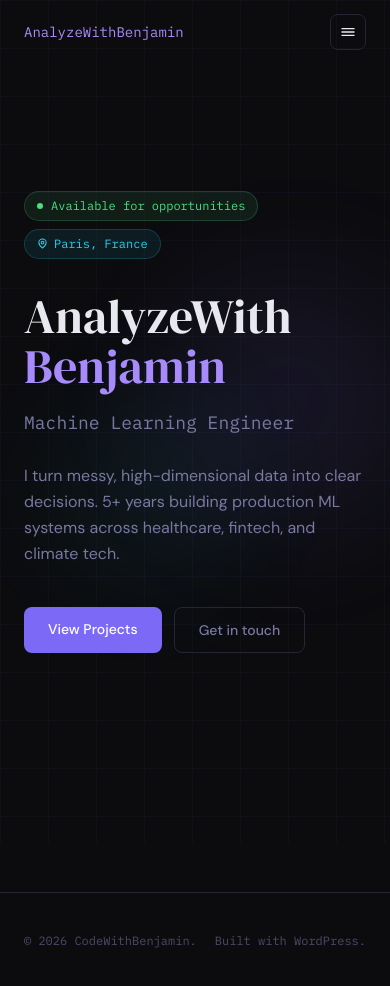
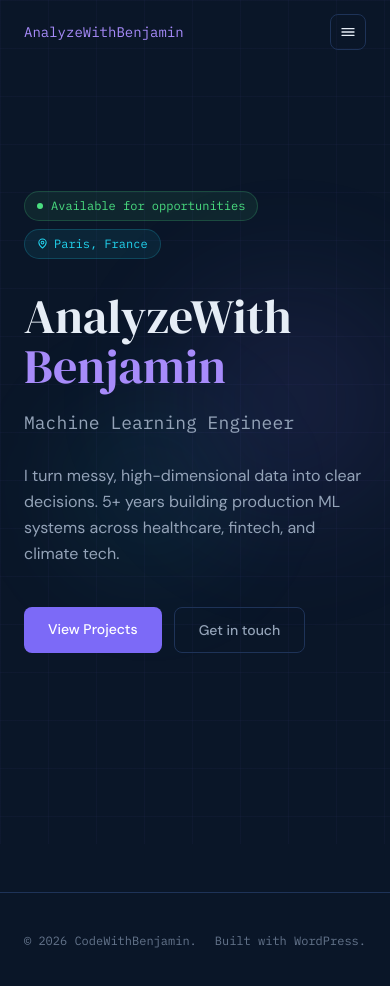
Before and after one commit to eakelvin/ben-kusi, a Next.js app: page / in a window 390 px wide. Shown: the top 986 px of the page. Built offline with nearby package versions, Linux system fonts and the light colour scheme.

Commit message:
Remove theme-related CSS variables and ThemeToggle component; update Navbar for cleaner layout and adjust mobile menu transition styles.

```diff
--- a/src/app/globals.css
+++ b/src/app/globals.css
@@ -1,78 +1,6 @@
 @import "tailwindcss";
 
 :root {
-  --bg: #0c0c0f;
-  --bg-2: #111116;
-  --bg-3: #16161d;
-  --card: #1a1a24;
-  --border: #252535;
-  --accent: #7c6af7;
-  --accent-2: #a78bfa;
-  --accent-glow: rgba(124, 106, 247, 0.15);
-  --text: #e8e8f0;
-  --text-muted: #7878a0;
-  --text-dim: #4a4a68;
-  --green: #4ade80;
-  --amber: #fbbf24;
-  --rose: #f87171;
-  --cyan: #22d3ee;
-}
-
-html[data-theme="midnight"] {
-  --bg: #0c0c0f;
-  --bg-2: #111116;
-  --bg-3: #16161d;
-  --card: #1a1a24;
-  --border: #252535;
-  --accent: #7c6af7;
-  --accent-2: #a78bfa;
-  --accent-glow: rgba(124, 106, 247, 0.15);
-  --text: #e8e8f0;
-  --text-muted: #7878a0;
-  --text-dim: #4a4a68;
-  --green: #4ade80;
-  --amber: #fbbf24;
-  --rose: #f87171;
-  --cyan: #22d3ee;
-}
-
-html[data-theme="slate-light"] {
-  --bg: #fafafa;
-  --bg-2: #f4f4f5;
-  --bg-3: #ececef;
-  --card: #ffffff;
-  --border: #e4e4e7;
-  --accent: #6d4cf2;
-  --accent-2: #8b5cf6;
-  --accent-glow: rgba(109, 76, 242, 0.18);
-  --text: #0f172a;
-  --text-muted: #475569;
-  --text-dim: #94a3b8;
-  --green: #16a34a;
-  --amber: #d97706;
-  --rose: #e11d48;
-  --cyan: #0891b2;
-}
-
-html[data-theme="paper-cream"] {
-  --bg: #f5efe2;
-  --bg-2: #ede7d8;
-  --bg-3: #e6dfcc;
-  --card: #fffaef;
-  --border: #d6cdb7;
-  --accent: #c2410c;
-  --accent-2: #ea580c;
-  --accent-glow: rgba(194, 65, 12, 0.18);
-  --text: #2a241c;
-  --text-muted: #6b5d4a;
-  --text-dim: #9c8f78;
-  --green: #15803d;
-  --amber: #b45309;
-  --rose: #b91c1c;
-  --cyan: #0e7490;
-}
-
-html[data-theme="midnight-navy"] {
   --bg: #0a1628;
   --bg-2: #0f1d35;
   --bg-3: #13213a;
@@ -86,42 +14,6 @@ html[data-theme="midnight-navy"] {
   --text-dim: #64748b;
   --green: #4ade80;
   --amber: #fbbf24;
-  --rose: #f87171;
-  --cyan: #22d3ee;
-}
-
-html[data-theme="mocha-warm"] {
-  --bg: #1c1917;
-  --bg-2: #221d1b;
-  --bg-3: #2a2521;
-  --card: #2a2521;
-  --border: #44403c;
-  --accent: #fb7185;
-  --accent-2: #f9a8d4;
-  --accent-glow: rgba(251, 113, 133, 0.18);
-  --text: #ede8e0;
-  --text-muted: #a8a29e;
-  --text-dim: #78716c;
-  --green: #84cc16;
-  --amber: #fbbf24;
-  --rose: #fb7185;
-  --cyan: #22d3ee;
-}
-
-html[data-theme="forest"] {
-  --bg: #0d1f1c;
-  --bg-2: #122925;
-  --bg-3: #152825;
-  --card: #163030;
-  --border: #1f4040;
-  --accent: #84cc16;
-  --accent-2: #bef264;
-  --accent-glow: rgba(132, 204, 22, 0.2);
-  --text: #e4f1ed;
-  --text-muted: #94b4a5;
-  --text-dim: #5f7d70;
-  --green: #34d399;
-  --amber: #facc15;
   --rose: #f87171;
   --cyan: #22d3ee;
 }
--- a/src/app/layout.tsx
+++ b/src/app/layout.tsx
@@ -28,19 +28,12 @@ export const metadata: Metadata = {
   description: "Data scientist specializing in ML, NLP, and statistical modeling.",
 };
 
-const themeInitScript = `try{var t=localStorage.getItem('theme');if(t)document.documentElement.setAttribute('data-theme',t);}catch(e){}`;
-
 export default function RootLayout({ children }: { children: React.ReactNode }) {
   return (
     <html
       lang="en"
       data-scroll-behavior="smooth"
-      data-theme="midnight"
-      suppressHydrationWarning
       className={`${dmSans.variable} ${dmSerif.variable} ${ibmMono.variable}`}>
-      <head>
-        <script dangerouslySetInnerHTML={{ __html: themeInitScript }} />
-      </head>
       <body className={dmSans.className}>
         <Navbar />
         <main>{children}</main>
--- a/src/components/Navbar.tsx
+++ b/src/components/Navbar.tsx
@@ -2,7 +2,6 @@
 import { useState, useEffect } from "react";
 import Link from "next/link";
 import { usePathname } from "next/navigation";
-import { ThemeToggle } from "@/components/ThemeToggle";
 
 const links = [
   { href: "/", label: "Home" },
@@ -53,7 +52,6 @@ export function Navbar() {
               </Link>
             );
           })}
-          <ThemeToggle />
           <a href="/resume.pdf"
             className="text-xs px-4 py-2 rounded-lg font-mono transition-all duration-200 hover:opacity-90"
             style={{ background: "var(--accent)", color: "#fff" }}>
@@ -84,7 +82,7 @@ export function Navbar() {
       </div>
 
       <div
-        className={`md:hidden overflow-hidden transition-[max-height] duration-300 ease-in-out ${open ? "max-h-[34rem]" : "max-h-0"}`}
+        className={`md:hidden overflow-hidden transition-[max-height] duration-300 ease-in-out ${open ? "max-h-96" : "max-h-0"}`}
         style={{ borderTop: open ? "1px solid var(--border)" : "1px solid transparent" }}>
         <div className="px-6 py-4 flex flex-col gap-1">
           {links.map(l => {
@@ -107,9 +105,6 @@ export function Navbar() {
             style={{ background: "var(--accent)", color: "#fff" }}>
             Resume ↗
           </a>
-          <div className="mt-3 pt-3" style={{ borderTop: "1px solid var(--border)" }}>
-            <ThemeToggle variant="block" onPick={() => setOpen(false)} />
-          </div>
         </div>
       </div>
     </nav>
--- a/src/components/ThemeToggle.tsx
+++ /dev/null
@@ -1,151 +0,0 @@
-"use client";
-import { useEffect, useRef, useState } from "react";
-import { themes, DEFAULT_THEME, THEME_STORAGE_KEY, type ThemeId } from "@/lib/themes";
-
-interface ThemeToggleProps {
-  variant?: "icon" | "block";
-  onPick?: () => void;
-}
-
-export function ThemeToggle({ variant = "icon", onPick }: ThemeToggleProps) {
-  const [theme, setTheme] = useState<ThemeId>(DEFAULT_THEME);
-  const [open, setOpen] = useState(false);
-  const rootRef = useRef<HTMLDivElement | null>(null);
-
-  useEffect(() => {
-    try {
-      const stored = localStorage.getItem(THEME_STORAGE_KEY) as ThemeId | null;
-      if (stored && themes.some(t => t.id === stored)) {
-        setTheme(stored);
-        document.documentElement.dataset.theme = stored;
-      } else {
-        document.documentElement.dataset.theme = DEFAULT_THEME;
-      }
-    } catch {
-      /* ignore */
-    }
-  }, []);
-
-  useEffect(() => {
-    if (!open) return;
-    const handler = (e: MouseEvent) => {
-      if (rootRef.current && !rootRef.current.contains(e.target as Node)) {
-        setOpen(false);
-      }
-    };
-    const onEsc = (e: KeyboardEvent) => {
-      if (e.key === "Escape") setOpen(false);
-    };
-    window.addEventListener("mousedown", handler);
-    window.addEventListener("keydown", onEsc);
-    return () => {
-      window.removeEventListener("mousedown", handler);
-      window.removeEventListener("keydown", onEsc);
-    };
-  }, [open]);
-
-  const apply = (id: ThemeId) => {
-    setTheme(id);
-    document.documentElement.dataset.theme = id;
-    try { localStorage.setItem(THEME_STORAGE_KEY, id); } catch { /* ignore */ }
-    setOpen(false);
-    onPick?.();
-  };
-
-  if (variant === "block") {
-    return (
-      <div className="flex flex-col gap-1">
-        <div className="px-3 pt-2 pb-1 text-xs font-mono" style={{ color: "var(--text-dim)" }}>
-          THEME
-        </div>
-        {themes.map(t => (
-          <ThemeRow key={t.id} t={t} active={theme === t.id} onClick={() => apply(t.id)} />
-        ))}
-      </div>
-    );
-  }
-
-  return (
-    <div ref={rootRef} className="relative">
-      <button
-        type="button"
-        aria-label="Change theme"
-        aria-expanded={open}
-        onClick={() => setOpen(o => !o)}
-        className="w-9 h-9 inline-flex items-center justify-center rounded-lg transition-colors"
-        style={{ border: "1px solid var(--border)", color: "var(--text)" }}>
-        <svg width="16" height="16" viewBox="0 0 24 24" fill="none" stroke="currentColor" strokeWidth="2" strokeLinecap="round" strokeLinejoin="round" aria-hidden>
-          <circle cx="13.5" cy="6.5" r="1.2" fill="currentColor" stroke="none" />
-          <circle cx="17.5" cy="10.5" r="1.2" fill="currentColor" stroke="none" />
-          <circle cx="8.5" cy="7.5" r="1.2" fill="currentColor" stroke="none" />
-          <circle cx="6.5" cy="12.5" r="1.2" fill="currentColor" stroke="none" />
-          <path d="M12 2C6.5 2 2 6.5 2 12s4.5 10 10 10c.93 0 1.65-.75 1.65-1.69 0-.43-.18-.83-.44-1.12-.29-.29-.44-.65-.44-1.12 0-.93.75-1.69 1.69-1.69h1.99c3.06 0 5.55-2.49 5.55-5.55C22 6.4 17.5 2 12 2z" />
-        </svg>
-      </button>
-
-      {open && (
-        <div
-          role="menu"
-          className="absolute right-0 mt-2 w-60 rounded-xl overflow-hidden z-50"
-          style={{
-            background: "var(--card)",
-            border: "1px solid var(--border)",
-            boxShadow: "0 20px 40px rgba(0,0,0,0.25)",
-          }}>
-          <div className="px-3 py-2 text-xs font-mono"
-            style={{ color: "var(--text-dim)", borderBottom: "1px solid var(--border)" }}>
-            THEME
-          </div>
-          <div className="py-1">
-            {themes.map(t => (
-              <ThemeRow key={t.id} t={t} active={theme === t.id} onClick={() => apply(t.id)} />
-            ))}
-          </div>
-        </div>
-      )}
-    </div>
-  );
-}
-
-function ThemeRow({
-  t,
-  active,
-  onClick,
-}: {
-  t: (typeof themes)[number];
-  active: boolean;
-  onClick: () => void;
-}) {
-  return (
-    <button
-      type="button"
-      role="menuitemradio"
-      aria-checked={active}
-      onClick={onClick}
-      className="w-full flex items-center gap-3 px-3 py-2 text-left transition-colors"
-      style={{
-        background: active ? "var(--bg-3)" : "transparent",
-        color: active ? "var(--text)" : "var(--text-muted)",
-      }}>
-      <span
-        className="w-8 h-8 rounded-md shrink-0 relative overflow-hidden"
-        style={{ background: t.preview.bg, border: "1px solid var(--border)" }}>
-        <span
-          className="absolute left-1 top-1 w-2 h-1 rounded-sm"
-          style={{ background: t.preview.text, opacity: 0.7 }} />
-        <span
-          className="absolute right-1 bottom-1 w-3 h-3 rounded-full"
-          style={{ background: t.preview.accent }} />
-      </span>
-      <span className="flex-1 min-w-0">
-        <span className="block text-sm" style={{ color: active ? "var(--text)" : "var(--text-muted)" }}>
-          {t.label}
-        </span>
-        <span className="block text-xs font-mono" style={{ color: "var(--text-dim)" }}>
-          {t.hint}
-        </span>
-      </span>
-      {active && <span style={{ color: "var(--accent)" }}>✓</span>}
-    </button>
-  );
-}
--- a/src/lib/themes.ts
+++ /dev/null
@@ -1,56 +0,0 @@
-export type ThemeId =
-  | "midnight"
-  | "slate-light"
-  | "paper-cream"
-  | "midnight-navy"
-  | "mocha-warm"
-  | "forest";
-
-export interface Theme {
-  id: ThemeId;
-  label: string;
-  hint: string;
-  preview: { bg: string; accent: string; text: string };
-}
-
-export const themes: Theme[] = [
-  {
-    id: "midnight",
-    label: "Midnight",
-    hint: "Default dark",
-    preview: { bg: "#0c0c0f", accent: "#7c6af7", text: "#e8e8f0" },
-  },
-  {
-    id: "slate-light",
-    label: "Slate Light",
-    hint: "Clean & editorial",
-    preview: { bg: "#fafafa", accent: "#6d4cf2", text: "#0f172a" },
-  },
-  {
-    id: "paper-cream",
-    label: "Paper Cream",
-    hint: "Warm editorial",
-    preview: { bg: "#f5efe2", accent: "#c2410c", text: "#2a241c" },
-  },
-  {
-    id: "midnight-navy",
-    label: "Midnight Navy",
-    hint: "Softer dark",
-    preview: { bg: "#0a1628", accent: "#7c6af7", text: "#e6edf6" },
-  },
-  {
-    id: "mocha-warm",
-    label: "Mocha Warm",
-    hint: "Cozy dark",
-    preview: { bg: "#1c1917", accent: "#fb7185", text: "#ede8e0" },
-  },
-  {
-    id: "forest",
-    label: "Forest Terminal",
-    hint: "Coder green",
-    preview: { bg: "#0d1f1c", accent: "#84cc16", text: "#e4f1ed" },
-  },
-];
-
-export const DEFAULT_THEME: ThemeId = "midnight";
-export const THEME_STORAGE_KEY = "theme";
```
